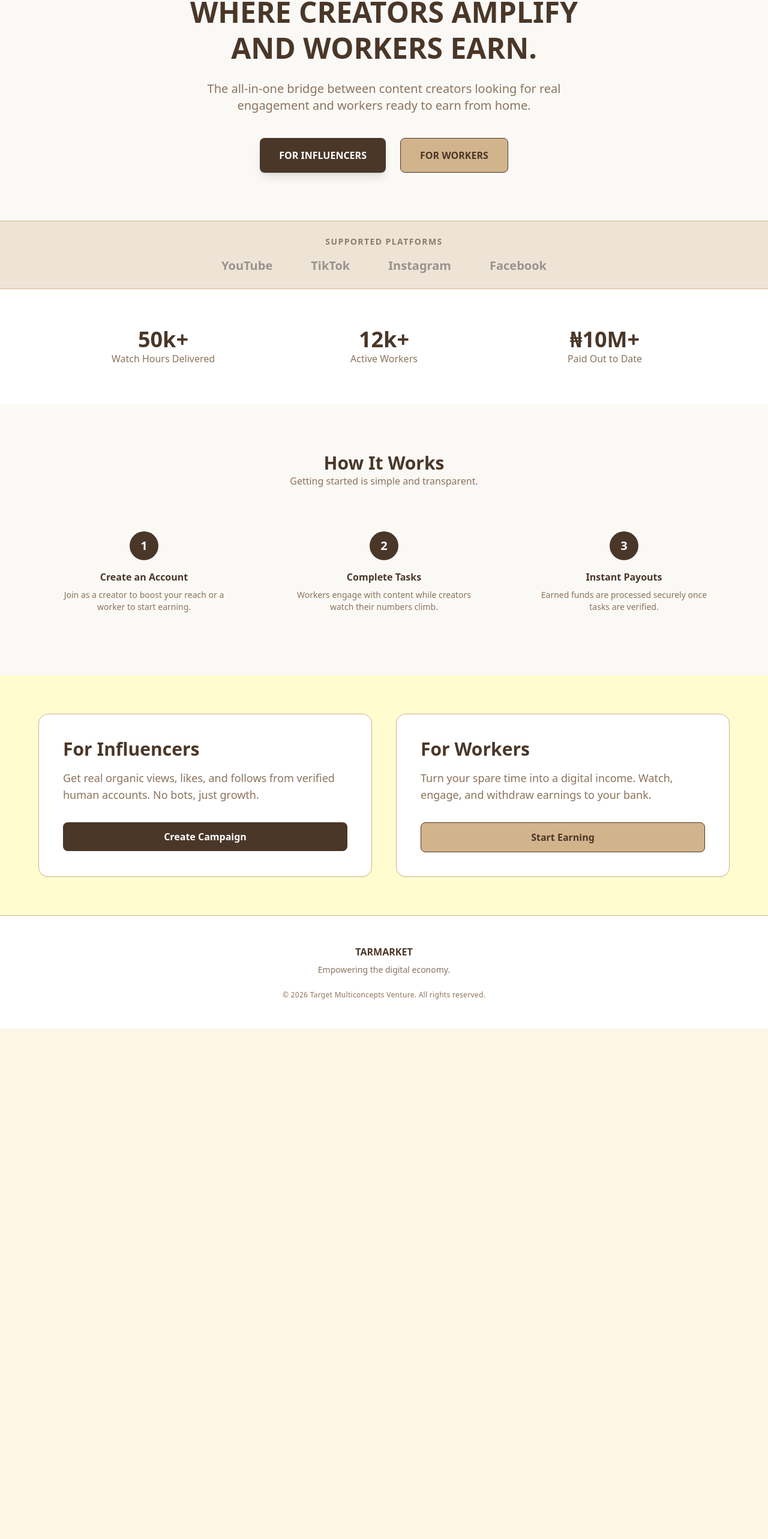
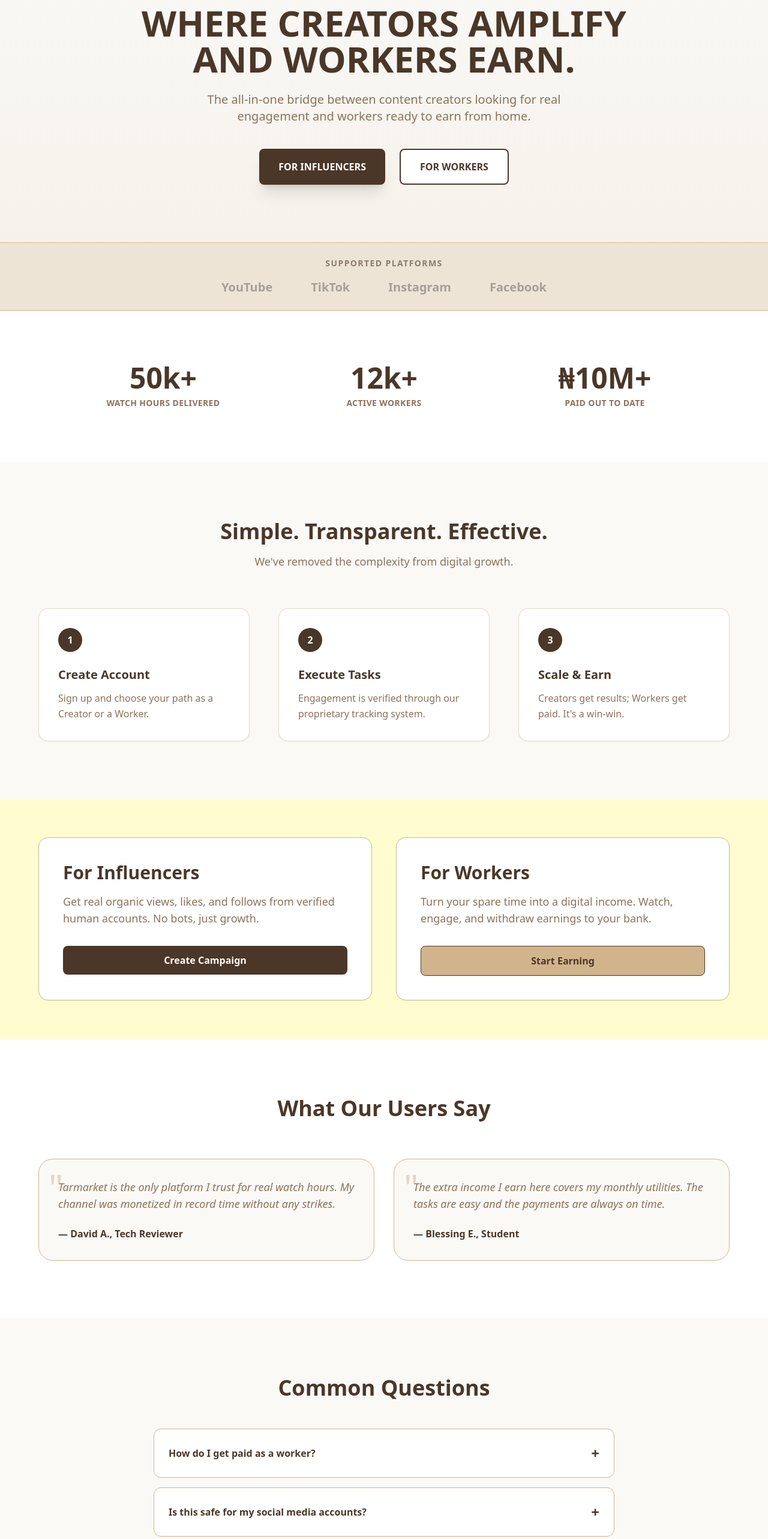
Before and after one commit to mojuba11/Tarmarket-pro, a React (Vite) app in the folder client/: page / in a window 1280 px wide. Shown: the part 179-2745 px from the top of the page at 60% size. Before the commit the page ends 1894 px from the top, so only its background shows below. Built offline with nearby package versions, Linux system fonts and the light colour scheme.

Commit message:
Add FAQ accordion and update Home page layout

```diff
--- a/client/src/pages/Home.jsx
+++ b/client/src/pages/Home.jsx
@@ -1,21 +1,42 @@
-import React from 'react';
+import React, { useState } from 'react';
 import Hero from '../components/Hero';
 import FeatureCards from '../components/FeatureCards';
 
 const Home = () => {
+  // State for the FAQ accordion
+  const [activeFaq, setActiveFaq] = useState(null);
+
+  const toggleFaq = (index) => {
+    setActiveFaq(activeFaq === index ? null : index);
+  };
+
+  const faqData = [
+    {
+      question: "How do I get paid as a worker?",
+      answer: "Once you complete a task and it's verified by our system, funds are added to your Tarmarket wallet. You can withdraw directly to your bank account once you hit the minimum threshold."
+    },
+    {
+      question: "Is this safe for my social media accounts?",
+      answer: "Yes. We prioritize organic growth. Our workers are real people engaging naturally, which keeps your accounts safe and compliant with platform guidelines."
+    },
+    {
+      question: "Can I be both a Creator and a Worker?",
+      answer: "Absolutely! You can use your earnings from completing tasks to fund your own content amplification campaigns."
+    }
+  ];
+
   return (
-    <div className="bg-tarmarket-cream min-h-screen font-sans flex flex-col">
+    <div className="bg-tarmarket-cream min-h-screen font-sans flex flex-col text-tarmarket-umber">
       {/* Navigation */}
       <nav className="p-6 flex justify-between items-center border-b border-tarmarket-tan sticky top-0 bg-tarmarket-cream/80 backdrop-blur-md z-50">
-        <h1 className="text-2xl font-bold text-tarmarket-umber">TARMARKET</h1>
-        <button className="text-tarmarket-umber font-medium px-4 py-2 rounded-md hover:bg-tarmarket-tan transition">Login</button>
+        <h1 className="text-2xl font-bold">TARMARKET</h1>
+        <button className="text-tarmarket-umber font-medium px-4 py-2 rounded-md hover:bg-tarmarket-tan transition border border-tarmarket-umber/20">Login / Signup</button>
       </nav>
 
-      {/* Main Content */}
       <main className="flex-grow">
         {/* Hero Section */}
-        <section className="py-20 px-10 text-center">
-          <h2 className="text-5xl font-extrabold text-tarmarket-umber mb-6 leading-tight">
+        <section className="py-24 px-10 text-center bg-gradient-to-b from-transparent to-tarmarket-tan/10">
+          <h2 className="text-5xl md:text-6xl font-extrabold mb-6 leading-tight">
             WHERE CREATORS AMPLIFY <br /> AND WORKERS EARN.
           </h2>
           <p className="text-tarmarket-clay text-xl mb-10 max-w-2xl mx-auto">
@@ -24,10 +45,10 @@ const Home = () => {
           </p>
 
           <div className="flex flex-wrap justify-center gap-6">
-            <button className="bg-tarmarket-umber text-white px-8 py-4 rounded-lg shadow-lg hover:opacity-90 transition font-bold">
+            <button className="bg-tarmarket-umber text-white px-8 py-4 rounded-lg shadow-xl hover:scale-105 transition-transform font-bold">
               FOR INFLUENCERS
             </button>
-            <button className="bg-tarmarket-tan text-tarmarket-umber px-8 py-4 rounded-lg border border-tarmarket-umber hover:bg-opacity-80 transition font-bold">
+            <button className="bg-white text-tarmarket-umber px-8 py-4 rounded-lg border-2 border-tarmarket-umber hover:bg-tarmarket-tan transition font-bold">
               FOR WORKERS
             </button>
           </div>
@@ -36,70 +57,141 @@ const Home = () => {
         {/* Trusted Platform Bar */}
         <div className="bg-tarmarket-tan/30 py-6 border-y border-tarmarket-tan text-center">
           <p className="text-tarmarket-umber/60 text-sm font-semibold tracking-widest uppercase mb-4">Supported Platforms</p>
-          <div className="flex justify-center gap-8 md:gap-16 opacity-50 grayscale">
-             <span className="font-bold text-xl">YouTube</span>
-             <span className="font-bold text-xl">TikTok</span>
-             <span className="font-bold text-xl">Instagram</span>
-             <span className="font-bold text-xl">Facebook</span>
+          <div className="flex justify-center gap-8 md:gap-16 opacity-40 grayscale font-bold text-lg md:text-xl">
+             <span>YouTube</span>
+             <span>TikTok</span>
+             <span>Instagram</span>
+             <span>Facebook</span>
           </div>
         </div>
 
         {/* Stats Section */}
         <section className="py-16 bg-white">
           <div className="max-w-6xl mx-auto px-10 grid grid-cols-1 md:grid-cols-3 gap-8 text-center">
-            <div>
-              <p className="text-4xl font-black text-tarmarket-umber">50k+</p>
-              <p className="text-tarmarket-clay font-medium">Watch Hours Delivered</p>
+            <div className="p-6">
+              <p className="text-5xl font-black text-tarmarket-umber">50k+</p>
+              <p className="text-tarmarket-clay font-semibold mt-2 uppercase text-sm tracking-wide">Watch Hours Delivered</p>
             </div>
-            <div>
-              <p className="text-4xl font-black text-tarmarket-umber">12k+</p>
-              <p className="text-tarmarket-clay font-medium">Active Workers</p>
+            <div className="p-6">
+              <p className="text-5xl font-black text-tarmarket-umber">12k+</p>
+              <p className="text-tarmarket-clay font-semibold mt-2 uppercase text-sm tracking-wide">Active Workers</p>
             </div>
-            <div>
-              <p className="text-4xl font-black text-tarmarket-umber">₦10M+</p>
-              <p className="text-tarmarket-clay font-medium">Paid Out to Date</p>
+            <div className="p-6">
+              <p className="text-5xl font-black text-tarmarket-umber">₦10M+</p>
+              <p className="text-tarmarket-clay font-semibold mt-2 uppercase text-sm tracking-wide">Paid Out to Date</p>
             </div>
           </div>
         </section>
 
         {/* How It Works Section */}
-        <section className="py-20 px-10 bg-tarmarket-cream">
-          <div className="max-w-4xl mx-auto text-center mb-12">
-            <h3 className="text-3xl font-bold text-tarmarket-umber">How It Works</h3>
-            <p className="text-tarmarket-clay">Getting started is simple and transparent.</p>
+        <section className="py-24 px-10 bg-tarmarket-cream">
+          <div className="max-w-4xl mx-auto text-center mb-16">
+            <h3 className="text-4xl font-bold mb-4">Simple. Transparent. Effective.</h3>
+            <p className="text-tarmarket-clay text-lg">We've removed the complexity from digital growth.</p>
           </div>
           <div className="max-w-6xl mx-auto grid grid-cols-1 md:grid-cols-3 gap-12">
-            <div className="relative p-6 text-center">
-              <div className="w-12 h-12 bg-tarmarket-umber text-white rounded-full flex items-center justify-center text-xl font-bold mx-auto mb-4">1</div>
-              <h4 className="font-bold text-tarmarket-umber mb-2">Create an Account</h4>
-              <p className="text-tarmarket-clay text-sm">Join as a creator to boost your reach or a worker to start earning.</p>
-            </div>
-            <div className="relative p-6 text-center">
-              <div className="w-12 h-12 bg-tarmarket-umber text-white rounded-full flex items-center justify-center text-xl font-bold mx-auto mb-4">2</div>
-              <h4 className="font-bold text-tarmarket-umber mb-2">Complete Tasks</h4>
-              <p className="text-tarmarket-clay text-sm">Workers engage with content while creators watch their numbers climb.</p>
-            </div>
-            <div className="relative p-6 text-center">
-              <div className="w-12 h-12 bg-tarmarket-umber text-white rounded-full flex items-center justify-center text-xl font-bold mx-auto mb-4">3</div>
-              <h4 className="font-bold text-tarmarket-umber mb-2">Instant Payouts</h4>
-              <p className="text-tarmarket-clay text-sm">Earned funds are processed securely once tasks are verified.</p>
-            </div>
+            {[
+              { step: "1", title: "Create Account", desc: "Sign up and choose your path as a Creator or a Worker." },
+              { step: "2", title: "Execute Tasks", desc: "Engagement is verified through our proprietary tracking system." },
+              { step: "3", title: "Scale & Earn", desc: "Creators get results; Workers get paid. It's a win-win." }
+            ].map((item, i) => (
+              <div key={i} className="bg-white p-8 rounded-2xl shadow-sm border border-tarmarket-tan/50 hover:shadow-md transition">
+                <div className="w-10 h-10 bg-tarmarket-umber text-white rounded-full flex items-center justify-center font-bold mb-6">{item.step}</div>
+                <h4 className="font-bold text-xl mb-3">{item.title}</h4>
+                <p className="text-tarmarket-clay leading-relaxed">{item.desc}</p>
+              </div>
+            ))}
           </div>
         </section>
 
         {/* Feature Cards Component */}
         <FeatureCards />
+
+        {/* Testimonials */}
+        <section className="py-24 px-10 bg-white">
+          <div className="max-w-6xl mx-auto">
+            <h3 className="text-4xl font-bold text-center mb-16">What Our Users Say</h3>
+            <div className="grid md:grid-cols-2 gap-8">
+              <div className="bg-tarmarket-cream p-8 rounded-3xl border border-tarmarket-tan relative">
+                <span className="text-6xl text-tarmarket-tan absolute top-4 left-4 opacity-50">"</span>
+                <p className="text-lg text-tarmarket-clay mb-6 relative z-10 italic">Tarmarket is the only platform I trust for real watch hours. My channel was monetized in record time without any strikes.</p>
+                <p className="font-bold">— David A., Tech Reviewer</p>
+              </div>
+              <div className="bg-tarmarket-cream p-8 rounded-3xl border border-tarmarket-tan relative">
+                <span className="text-6xl text-tarmarket-tan absolute top-4 left-4 opacity-50">"</span>
+                <p className="text-lg text-tarmarket-clay mb-6 relative z-10 italic">The extra income I earn here covers my monthly utilities. The tasks are easy and the payments are always on time.</p>
+                <p className="font-bold">— Blessing E., Student</p>
+              </div>
+            </div>
+          </div>
+        </section>
+
+        {/* FAQ Section */}
+        <section className="py-24 px-10 bg-tarmarket-cream">
+          <div className="max-w-3xl mx-auto">
+            <h3 className="text-4xl font-bold text-center mb-12">Common Questions</h3>
+            <div className="space-y-4">
+              {faqData.map((faq, index) => (
+                <div key={index} className="bg-white rounded-xl border border-tarmarket-tan overflow-hidden">
+                  <button
+                    onClick={() => toggleFaq(index)}
+                    className="w-full p-6 text-left flex justify-between items-center font-bold"
+                  >
+                    {faq.question}
+                    <span className="text-2xl">{activeFaq === index ? '−' : '+'}</span>
+                  </button>
+                  {activeFaq === index && (
+                    <div className="px-6 pb-6 text-tarmarket-clay border-t border-tarmarket-tan pt-4">
+                      {faq.answer}
+                    </div>
+                  )}
+                </div>
+              ))}
+            </div>
+          </div>
+        </section>
+
+        {/* Final CTA */}
+        <section className="py-24 px-10 text-center bg-tarmarket-umber text-white">
+          <h3 className="text-4xl md:text-5xl font-black mb-6">Start Your Journey Today.</h3>
+          <p className="mb-10 text-tarmarket-tan/80 max-w-xl mx-auto text-lg">Whether you're building an empire or earning a side income, Tarmarket is your home.</p>
+          <div className="flex flex-wrap justify-center gap-4">
+            <button className="bg-tarmarket-tan text-tarmarket-umber px-12 py-5 rounded-full text-lg font-black hover:bg-white transition shadow-2xl">
+              GET STARTED NOW
+            </button>
+          </div>
+        </section>
       </main>
 
       {/* Footer Section */}
-      <footer className="py-12 border-t border-tarmarket-tan text-center bg-white">
-        <div className="mb-6">
-           <h4 className="font-bold text-tarmarket-umber">TARMARKET</h4>
-           <p className="text-tarmarket-clay text-sm mt-2">Empowering the digital economy.</p>
+      <footer className="py-16 border-t border-tarmarket-tan text-center bg-white px-10">
+        <div className="max-w-6xl mx-auto grid grid-cols-1 md:grid-cols-3 gap-12 mb-12 text-left">
+          <div>
+            <h4 className="font-bold text-xl mb-4">TARMARKET</h4>
+            <p className="text-tarmarket-clay text-sm leading-relaxed">The premier bridge for the Nigerian digital economy. Helping creators grow and workers thrive through authentic engagement.</p>
+          </div>
+          <div>
+            <h4 className="font-bold mb-4 uppercase text-xs tracking-widest text-tarmarket-clay">Quick Links</h4>
+            <ul className="space-y-2 text-sm font-medium">
+              <li><a href="#" className="hover:text-tarmarket-clay">About Us</a></li>
+              <li><a href="#" className="hover:text-tarmarket-clay">Influencer Program</a></li>
+              <li><a href="#" className="hover:text-tarmarket-clay">Earning Dashboard</a></li>
+            </ul>
+          </div>
+          <div>
+            <h4 className="font-bold mb-4 uppercase text-xs tracking-widest text-tarmarket-clay">Legal & Support</h4>
+            <ul className="space-y-2 text-sm font-medium">
+              <li><a href="#" className="hover:text-tarmarket-clay">Terms of Service</a></li>
+              <li><a href="#" className="hover:text-tarmarket-clay">Privacy Policy</a></li>
+              <li><a href="#" className="hover:text-tarmarket-clay">Contact Support</a></li>
+            </ul>
+          </div>
         </div>
-        <p className="text-tarmarket-clay text-xs tracking-wide">
-          &copy; {new Date().getFullYear()} Target Multiconcepts Venture. All rights reserved.
-        </p>
+        <div className="pt-8 border-t border-tarmarket-tan/50">
+          <p className="text-tarmarket-clay text-xs tracking-widest uppercase">
+            &copy; {new Date().getFullYear()} Target Multiconcepts Venture. All rights reserved.
+          </p>
+        </div>
       </footer>
     </div>
   );
```
